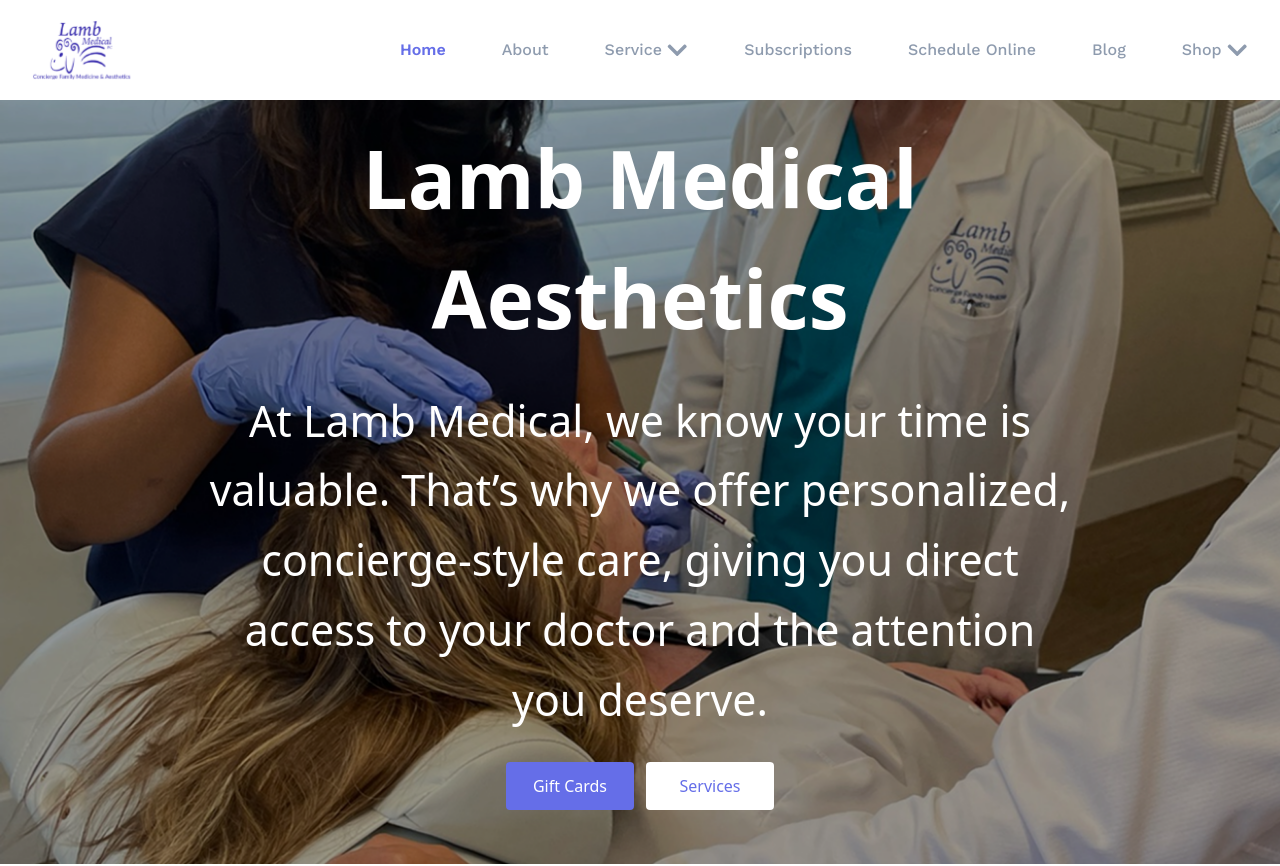
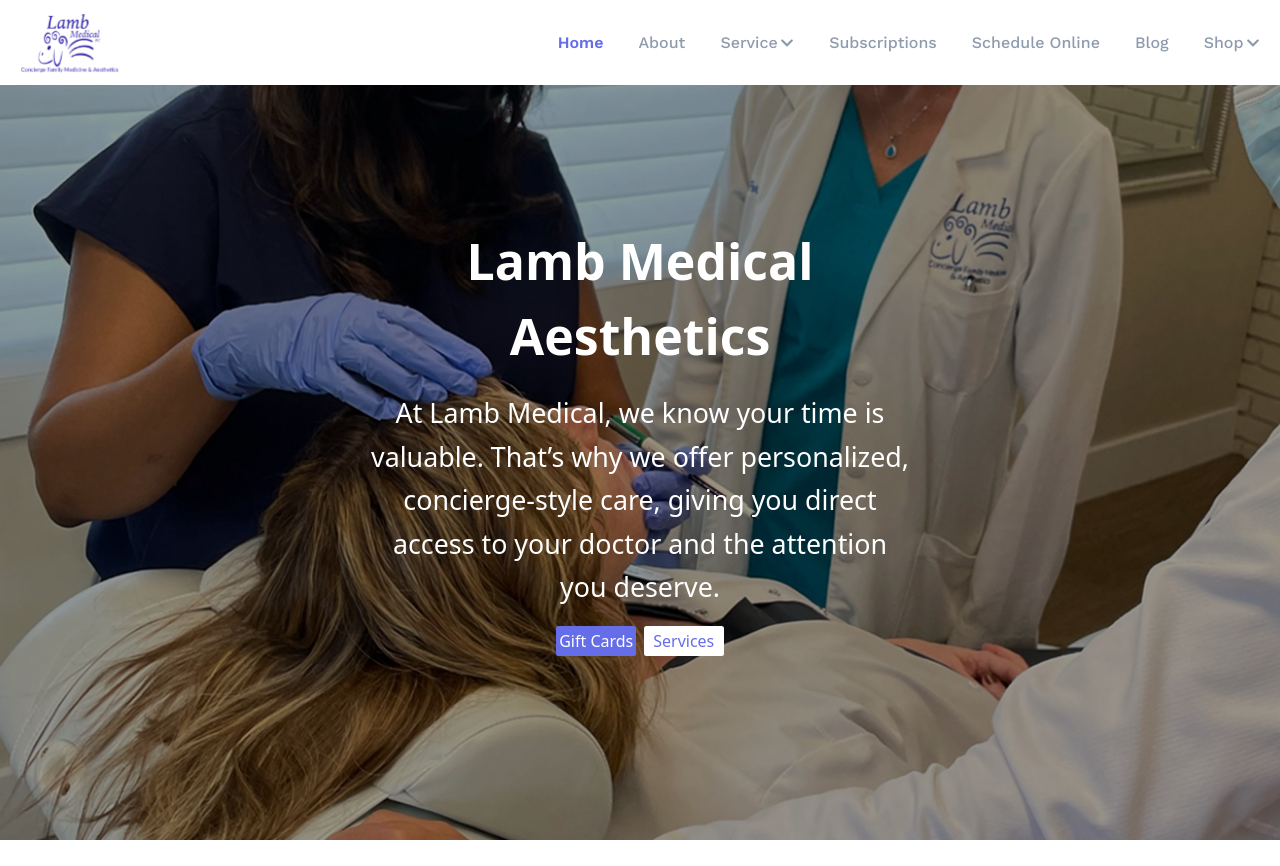
Before and after one commit to AdamJamiu/lamb-medical, a Next.js app: page / in a window 1280 px wide. Shown: the top 866 px of the page. Built offline with nearby package versions, Linux system fonts and the light colour scheme.

Commit message:
Refactor global styles to improve layout and accessibility, including reset styles and enhanced font settings

```diff
--- a/app/globals.css
+++ b/app/globals.css
@@ -2,22 +2,45 @@
 @tailwind components;
 @tailwind utilities;
 
+*,
+*::after,
+*::before {
+  padding: 0;
+  margin: 0;
+  box-sizing: border-box;
+}
 
 :root {
   --background: #ffffff;
   --foreground: #171717;
+  --font-rubik: "Rubik", serif;
+  --font-poppins: "Poppins", serif;
+  --font-work_sans: "Work Sans", serif;
+  scroll-behavior: smooth;
 }
 
-@media (prefers-color-scheme: dark) {
-  :root {
-    --background: #0a0a0a;
-    --foreground: #ededed;
+html {
+  font-size: 62.5%;
+}
+
+html,
+body {
+  max-width: 100vw;
+  overflow-x: hidden;
+}
+
+body {
+  font-size: 1.6rem;
+  scroll-padding-top: 100px;
+  background: var(--background);
+  color: var(--foreground);
+  input[type="number"]::-webkit-inner-spin-button,
+  input[type="number"]::-webkit-outer-spin-button {
+    -webkit-appearance: none;
+    margin: 0;
   }
 }
 
-body {}
-
-/* app/globals.css */
 @keyframes spin {
   0% {
     transform: rotate(0deg);
@@ -38,8 +61,3 @@ body {}
   height: 60px;
   animation: spin 1s linear infinite;
 }
-
-html {
-  scroll-padding-top: 100px;
-  /* Adjust this value to match the height of your navbar */
-}
```
